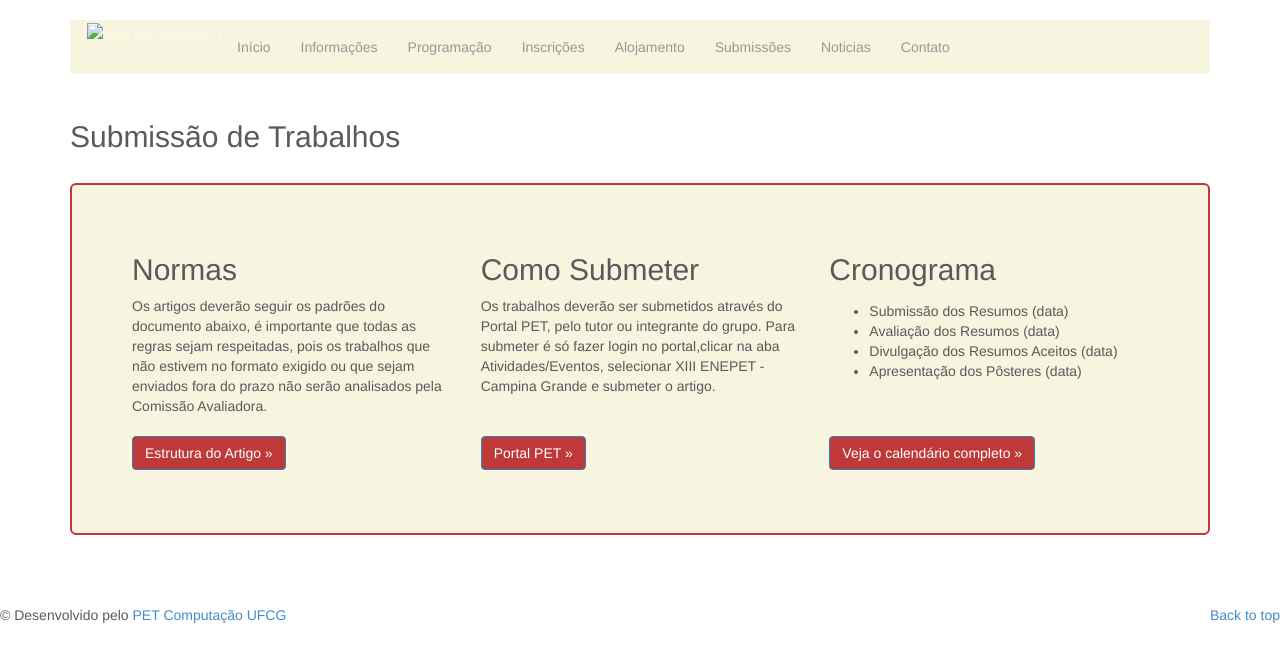
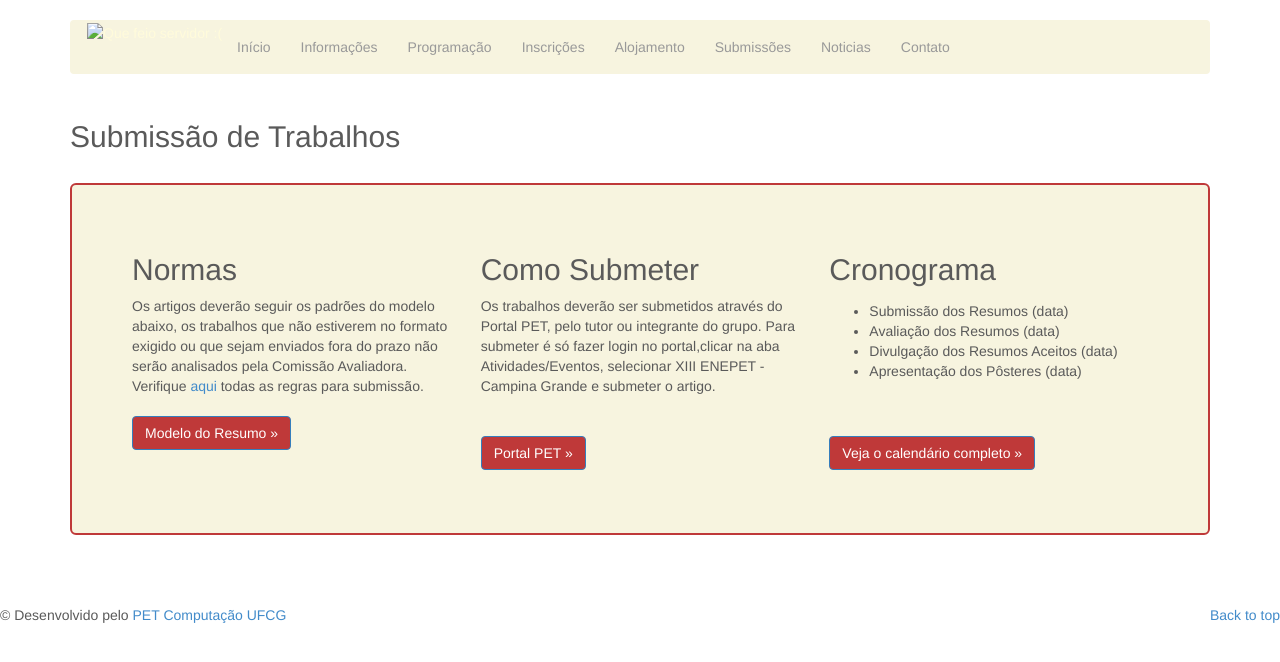
Before and after one commit to PETComputacaoUFCG/SiteENEPET2014, a Jekyll site: the page docs/html/submissao/index.html, which Jekyll copies as it is, in a window 1280 px wide. Shown: the top 662 px of the page. Built offline with Jekyll 4.4.1, drawn with Linux system fonts in a browser that asks for light colours; nearby versions of some CDN libraries; Markdown is read by kramdown in place of the engine named in the settings.

Commit message:
Colocando os arquivos de regras e modelo de resumo para submissão.

```diff
--- a/docs/html/submissao/index.html
+++ b/docs/html/submissao/index.html
@@ -77,14 +77,13 @@
 				<div class="col-lg-4">
 					<h2>Normas</h2>
 
-						Os artigos deverão seguir os padrões do documento abaixo, é importante que todas as regras sejam respeitadas,
-						pois os trabalhos que não estivem no formato exigido ou que sejam enviados fora do prazo não serão analisados pela Comissão Avaliadora.
-
+						Os artigos deverão seguir os padrões do modelo abaixo,
+						os trabalhos que não estiverem no formato exigido ou que sejam enviados fora do prazo não serão analisados pela Comissão Avaliadora.
+						Verifique <a href="./REGRAS_PARA_SUBMISSAO_RESUM0_ENEPET_CAMPINA_GRANDE_2014.doc">aqui</a> todas as regras para submissão.
 					<br>
 					<br>
 					<p>
-
-						<a class="btn btn-primary" href="http://www.inf.ufsc.br/~bosco/ensino/ine5630/ModeloArtigo.pdf" role="button">Estrutura do Artigo &raquo;</a>
+						<a class="btn btn-primary" href="./MODELORESUM0ENEPET2014.doc" role="button">Modelo do Resumo &raquo;</a>
 					</p>
 				</div>
 
@@ -125,7 +124,7 @@
 					<br>
 					<br>
 					<p>
-						<a class="btn btn-primary" href="../starter-template/index.html" role="button">Veja o calendário completo &raquo;</a>
+						<a class="btn btn-primary" href="../programacao/index.html" role="button">Veja o calendário completo &raquo;</a>
 					</p>
 				</div>
 			</div>
```
Also changed, not shown: 3 other files.
